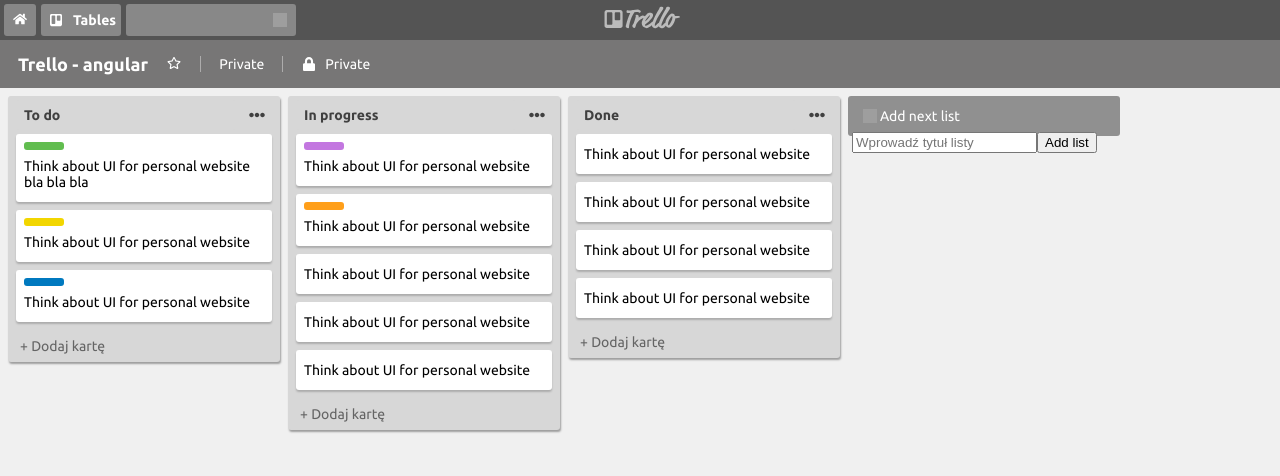
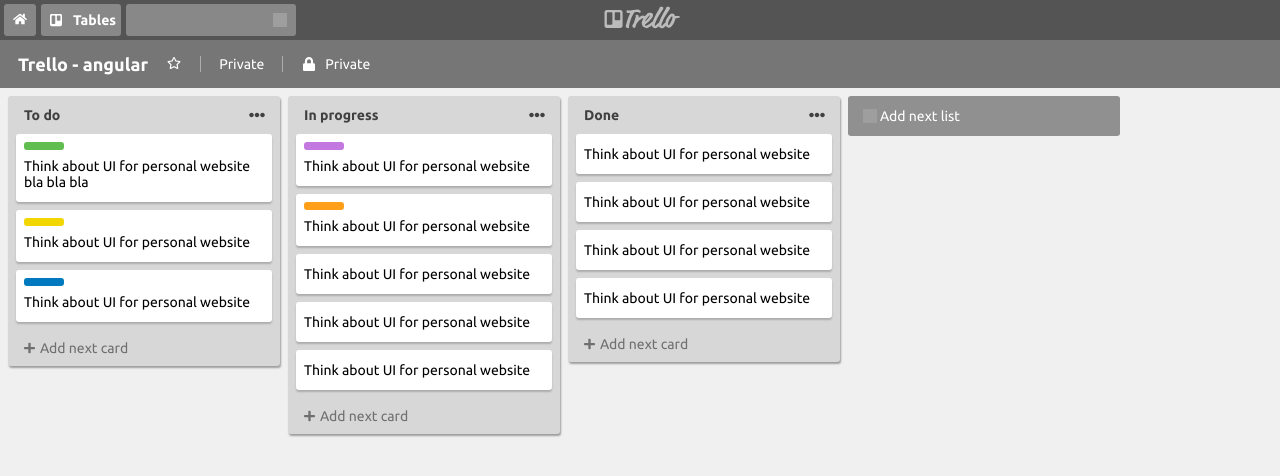
Before and after one commit to wojtfire/trello-angular, an Angular app: page / in a window 1280 px wide. Shown: the top 476 px of the page. Built offline with nearby package versions, Linux system fonts and the light colour scheme; grey boxes are pictures that could not be loaded.

Commit message:
Adding list and card completed

```diff
--- a/src/app/lists/list/list.component.html
+++ b/src/app/lists/list/list.component.html
@@ -1,17 +1,37 @@
 <div class="wrapper" *ngIf="list">
-  <div class="list" *ngIf="list.items.length > 1">
+  <div class="list">
     <div class="list-header">
       <textarea name="list-name" id="" cols="30" rows="10" class="list-name">{{
         list.name
       }}</textarea>
-      <a href="#" class="list-menu-btn"></a>
+      <a class="list-menu-btn"></a>
     </div>
-    <app-list-item
-      *ngFor="let listItem of list.items"
-      [listItem]="listItem"
-    ></app-list-item>
-    <a class="add-list-item" href="#" (click)="addListItem(list)"
-      >+ Dodaj kartę</a
+    <div *ngIf="list.items.length > 1">
+      <app-list-item
+        *ngFor="let listItem of list.items"
+        [listItem]="listItem"
+      ></app-list-item>
+    </div>
+    <a
+      class="add-list-item"
+      (click)="showListItemForm()"
+      *ngIf="!newListItemToCreate"
     >
+      <span class="addIcon"></span>Add next card
+    </a>
+    <div class="newListItemWrapper" *ngIf="newListItemToCreate">
+      <form [formGroup]="listItemNameFormGroup" (ngSubmit)="addListItem(list)">
+        <textarea
+          class="listItemNameInpt"
+          formControlName="name"
+          placeholder="Enter name for this card..."
+          #newName
+        ></textarea>
+        <div class="newListItemBtns">
+          <button class="newListItemBtn">Add card</button>
+          <span class="exitIcon" (click)="hideAddListItemForm()"></span>
+        </div>
+      </form>
+    </div>
   </div>
 </div>
--- a/src/app/lists/list/list.component.scss
+++ b/src/app/lists/list/list.component.scss
@@ -9,6 +9,7 @@
   width: 272px;
   height: 100%;
   margin-right: 8px;
+  cursor: pointer;
 
   .list {
     display: block;
@@ -77,19 +78,63 @@
     }
 
     .add-list-item {
-      display: block;
+      display: flex;
+      flex-direction: row;
       width: 100%;
       height: 100%;
       text-decoration: none;
       color: rgb(100, 100, 100);
       font-weight: 400;
       padding: 8px 12px;
+      line-height: 20px;
+      opacity: 0.9;
 
       &:hover {
         background-color: rgb(200, 200, 200);
-        color: rgb(60, 60, 60);
+        opacity: 1;
         text-decoration: underline;
       }
+
+      .addIcon {
+        display: block;
+        height: 20px;
+        width: 20px;
+        padding: 4px;
+        align-self: center;
+        border-radius: 3px;
+
+        &::before {
+          content: '';
+          align-self: center;
+          background: url('/assets/icons/plus-solid-black.svg') no-repeat;
+          display: block;
+          height: 12px;
+          width: 12px;
+        }
+      }
+    }
+
+    .newListItemWrapper {
+      display: block;
+      width: 100%;
+      height: 114px;
+      padding: 0 8px;
+
+      .listItemNameInpt {
+        display: block;
+        width: 100%;
+        padding: 6px 8px 2px;
+        margin-bottom: 8px;
+        min-height: 66px;
+        border: 0;
+        border-radius: 3px;
+        background-color: white;
+        @include box-shadow(1px, 2px, 2px, 0px, rgba(0, 0, 0, 0.35));
+        @include ubuntu(14px, black, 400);
+        resize: none;
+      }
+
+      @include newItemBtns();
     }
   }
 }
--- a/src/app/lists/list/list.component.ts
+++ b/src/app/lists/list/list.component.ts
@@ -1,3 +1,4 @@
+import { FormGroup, FormControl, Validators } from '@angular/forms';
 import { Component, Input, OnInit, Output, EventEmitter } from '@angular/core';
 import { List } from '../../model/list.model';
 
@@ -8,13 +9,31 @@
 })
 export class ListComponent implements OnInit {
   @Input() list: List;
-  @Output() newListItem = new EventEmitter<List>();
+  @Output() newListItem = new EventEmitter<{ list: List; name: string }>();
+  newListItemToCreate = false;
+  listItemNameFormGroup: FormGroup;
 
   constructor() {}
 
-  ngOnInit() {}
+  ngOnInit() {
+    this.listItemNameFormGroup = new FormGroup({
+      name: new FormControl(null, [Validators.required])
+    });
+  }
 
-  addListItem(list: List) {
-    this.newListItem.emit(list);
+  addListItem(currentList: List) {
+    this.newListItem.emit({
+      list: currentList,
+      name: this.listItemNameFormGroup.value.name
+    });
+    this.listItemNameFormGroup.reset();
+  }
+
+  hideAddListItemForm() {
+    this.newListItemToCreate = !this.newListItemToCreate;
+  }
+
+  showListItemForm() {
+    this.newListItemToCreate = !this.newListItemToCreate;
   }
 }
--- a/src/app/lists/lists.component.html
+++ b/src/app/lists/lists.component.html
@@ -4,20 +4,30 @@
     [list]="list"
     (newListItem)="onAddItem($event)"
   ></app-list>
-  <div class="addListWrapper">
-    <form>
-      <span class="addNextListBtn" (click)="onAddList()"
-        ><span class="icon"></span>Add next list</span
-      >
+  <div class="newListWrapper">
+    <div class="addListWrapper" [class.is-hidden]="showListForm">
+      <span class="addNextListBtn" (click)="showAddListForm()">
+        <span class="icon"></span>
+        Add next list
+      </span>
+    </div>
+    <div class="addListFormWrapper" [class.is-visible]="showListForm">
       <div class="addListForm"></div>
-      <input
-        class=""
-        type="text"
-        name="name"
-        placeholder="Wprowadź tytuł listy"
-        maxlength="512"
-      />
-      <button>Add list</button>
-    </form>
+      <form [formGroup]="listNameFormGroup" (ngSubmit)="addList()">
+        <input
+          class="addListInput"
+          type="text"
+          placeholder="Enter list name"
+          maxlength="512"
+          formControlName="name"
+        />
+        <div class="newListItemBtns">
+          <button type="submit" class="newListItemBtn">
+            Add list
+          </button>
+          <span class="exitIcon" (click)="hideAddListForm()"></span>
+        </div>
+      </form>
+    </div>
   </div>
 </div>
--- a/src/app/lists/lists.component.scss
+++ b/src/app/lists/lists.component.scss
@@ -11,17 +11,37 @@
   overflow-y: hidden;
   @include ubuntu(14px, white, 400);
 
+  .newListWrapper {
+    position: relative;
+
     .addListWrapper {
-    display: block;
-    height: 40px !important;
+      position: absolute;
+      top: 0;
+      left: 0;
+      height: 40px;
       width: 272px;
       background-color: rgba(0, 0, 0, 0.4);
       border-radius: 3px;
       padding: 4px;
+      visibility: visible;
+      opacity: 1;
+      transition: 0.3s;
+
+      &.is-hidden {
+        opacity: 0;
+        visibility: hidden;
+      }
 
       &:hover {
+        transition: 0.3s;
         background-color: rgba(0, 0, 0, 0.45);
         cursor: pointer;
+      }
+
+      form {
+        display: block;
+        width: 100%;
+        height: 100%;
       }
 
       .addNextListBtn {
@@ -53,4 +73,36 @@
         }
       }
     }
+
+    .addListFormWrapper {
+      visibility: hidden;
+      opacity: 0;
+      position: absolute;
+      top: 0;
+      left: 0;
+      width: 272px;
+      height: 80px;
+      background-color: #d7d7d7;
+      border-radius: 3px;
+      padding: 4px;
+      @include box-shadow(1px, 2px, 2px, 0px, rgba(0, 0, 0, 0.35));
+      transition: all 0.3s;
+
+      &.is-visible {
+        opacity: 1;
+        visibility: visible;
       }
+
+      .addListInput {
+        display: block;
+        width: 100%;
+        padding: 8px 12px;
+        border: 2px solid rgb(56, 100, 180);
+        border-radius: 3px;
+        @include ubuntu(14px, black, 400);
+      }
+
+      @include newItemBtns();
+    }
+  }
+}
--- a/src/app/lists/lists.component.ts
+++ b/src/app/lists/lists.component.ts
@@ -1,5 +1,7 @@
 import { Component, Output, OnInit, EventEmitter } from '@angular/core';
 import { List } from '../model/list.model';
+import { FormGroup, FormControl, Validators } from '@angular/forms';
+import { registerContentQuery } from '@angular/core/src/render3';
 
 @Component({
   selector: 'app-lists',
@@ -8,14 +10,22 @@
 })
 export class ListsComponent implements OnInit {
   lists: List[] = [
-    new List('To do'),
-    new List('In progress'),
-    new List('Done')
+    new List('To do', 1),
+    new List('In progress', 2),
+    new List('Done', 3)
   ];
+  listNameFormGroup: FormGroup;
+  newName: string;
+  showListForm = false;
+  windowOpen = false;
 
   constructor() {}
 
   ngOnInit() {
+    this.listNameFormGroup = new FormGroup({
+      name: new FormControl(null, [Validators.required])
+    });
+
     this.lists[0].items.push({
       name: 'Think about UI for personal website bla bla bla',
       description: 'Choose template, colors, animations.',
@@ -85,17 +95,42 @@
     });
   }
 
-  onAddItem(list: List) {
-    if (list) {
+  onAddItem(object: { list: List; name: string }) {
+    if (object.name && object.list) {
       this.lists
-        .find(actualList => actualList.name === list.name)
+        .find(actualList => actualList.id === object.list.id)
         .items.push({
-          name: '',
+          name: object.name,
           description: '',
           comment: ''
         });
     }
   }
 
-  onAddList() {}
+  clear() {
+    this.newName = '';
+  }
+
+  addList() {
+    if (this.listNameFormGroup.valid) {
+      let id = 0;
+      this.lists.map(list => (list.id > id ? (id = list.id + 1) : (id = id)));
+      this.lists.push(new List(this.listNameFormGroup.value.name, id));
+      this.listNameFormGroup.reset();
+    }
+  }
+
+  showAddListForm() {
+    this.showListForm = !this.showListForm;
+    this.windowOpen = !this.windowOpen;
+  }
+
+  hideAddListForm() {
+    this.showListForm = !this.showListForm;
+  }
+
+  closeWindow() {
+    if (this.windowOpen) {
+    }
+  }
 }
--- a/src/app/model/list.model.ts
+++ b/src/app/model/list.model.ts
@@ -3,7 +3,8 @@
 export class List {
   items: ListItem[] = [];
 
-  constructor(public name: string) {
+  constructor(public name: string, public id: number) {
     this.name = name;
+    this.id = id;
   }
 }
--- a/src/scss/styles.scss
+++ b/src/scss/styles.scss
@@ -1,4 +1,4 @@
-@import "./mixins";
+@import './mixins';
 
 body {
   background-color: rgb(170, 169, 169);
@@ -25,7 +25,6 @@
   box-sizing: inherit;
 }
 
-input:focus,
-textarea:focus {
+*:focus {
   outline: none;
 }
```
Also changed, not shown: src/app/app.module.ts (+3 -4 lines), src/scss/_mixins.scss (+81 -30 lines), src/assets/icons/plus-solid-black.svg (added), src/assets/icons/times-solid.svg. Lines whose indentation alone changed are shown as unchanged.
